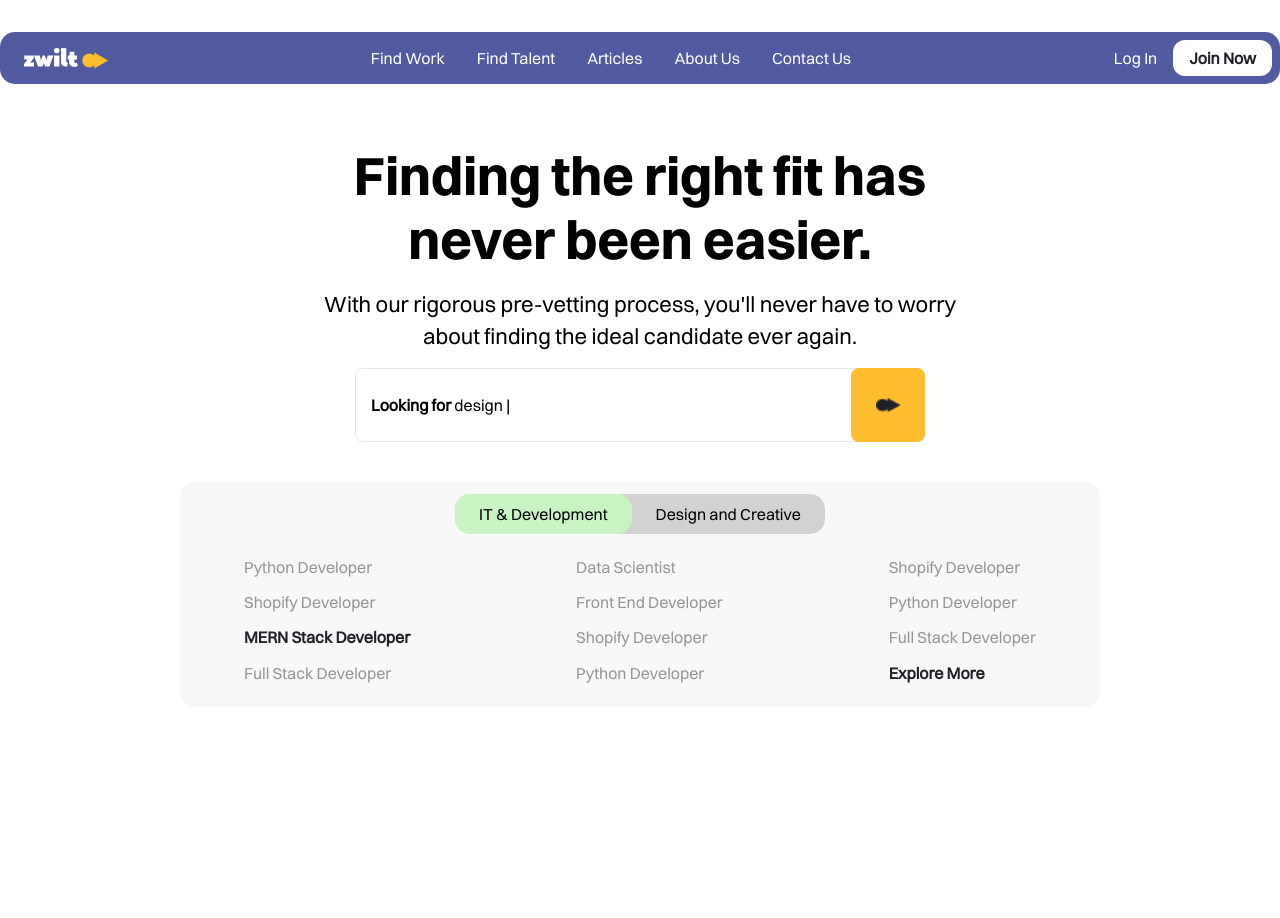
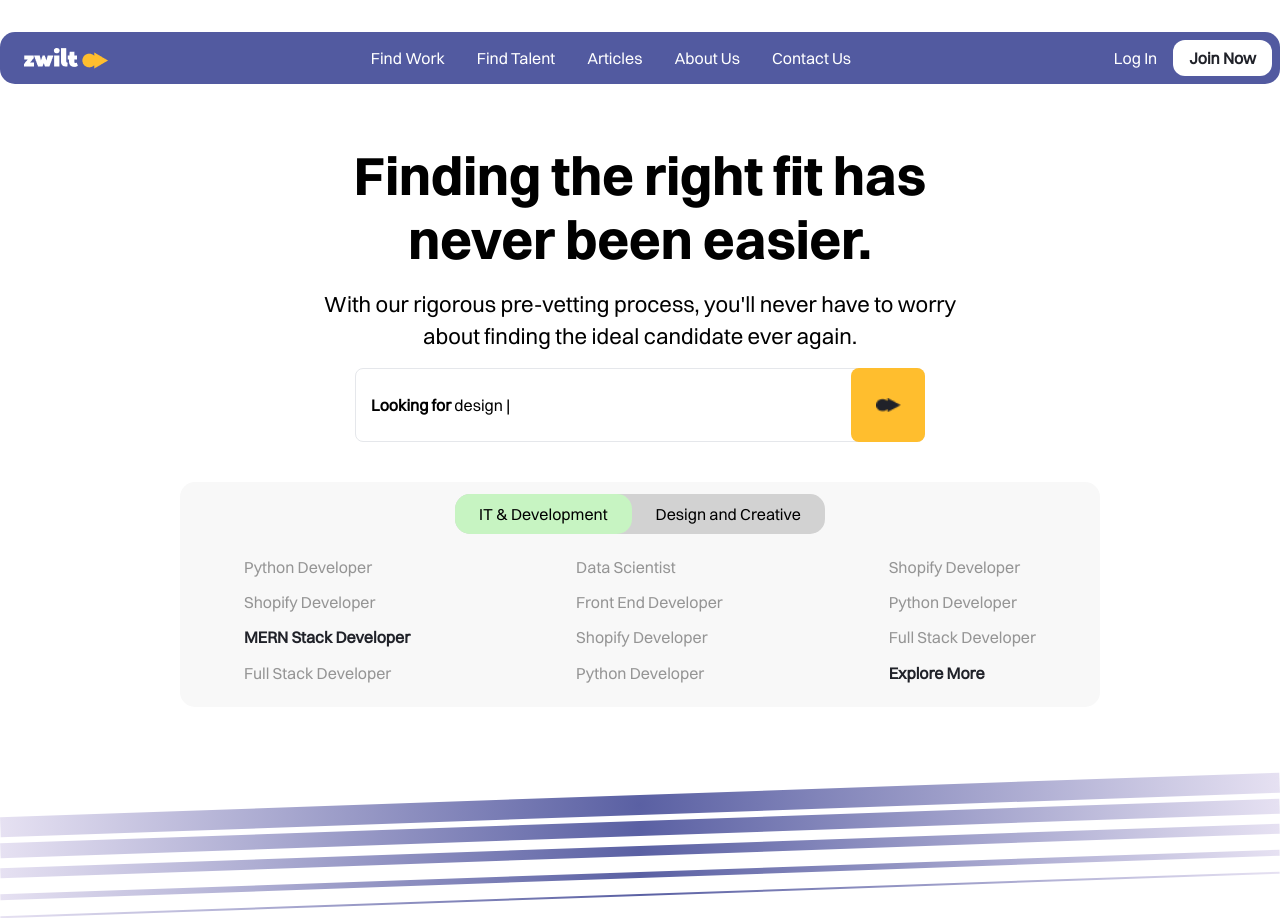
Before and after one commit to bezbrain/Punch-assessment, a React (Vite) app: page / in a window 1280 px wide. Before the commit the page ends 800 px from the top, so only its background shows below. Built offline with nearby package versions, Linux system fonts and the light colour scheme.

Commit message:
Develop hero section lines

```diff
--- a/src/components/hero/hero.tsx
+++ b/src/components/hero/hero.tsx
@@ -2,7 +2,7 @@ import { ChangeEvent, useState } from "react";
 import styled from "styled-components";
 
 import { inputIcon } from "../../assets/images";
-import { HeroBaseCard } from "./";
+import { HeroBaseCard, HeroLines } from "../hero";
 
 const Hero = () => {
   const [isValue, setIsValue] = useState("");
@@ -41,6 +41,7 @@ const Hero = () => {
       </div>
 
       <HeroBaseCard />
+      <HeroLines />
     </HeroWrapper>
   );
 };
--- a/src/components/hero/index.ts
+++ b/src/components/hero/index.ts
@@ -1,4 +1,5 @@
 import Hero from "./hero";
-import HeroBaseCard from "./heroBaseCard";
+import HeroBaseCard from "./others/heroBaseCard";
+import HeroLines from "./others/heroLines";
 
-export { Hero, HeroBaseCard };
+export { Hero, HeroBaseCard, HeroLines };
--- a/src/components/hero/heroBaseCard.tsx
+++ b/src/components/hero/others/heroBaseCard.tsx
@@ -1,11 +1,11 @@
 import { useDispatch, useSelector } from "react-redux";
 import styled from "styled-components";
 
-import { AppDispatch, RootState } from "../../store";
+import { AppDispatch, RootState } from "../../../store";
 import {
   focusDesignAndCreative,
   focusITDev,
-} from "../../management/features/heroSlice";
+} from "../../../management/features/heroSlice";
 
 const HeroBaseCard = () => {
   const { isTIDevelopment } = useSelector(
--- /dev/null
+++ b/src/components/hero/others/heroLines.tsx
@@ -0,0 +1,25 @@
+import styled from "styled-components";
+
+const HeroLines = () => {
+  return (
+    <HeroLinesWrapper className="">
+      <div className="h-[20px] w-full"></div>
+      <div className="h-[15px] w-full mt-[6px]"></div>
+      <div className="h-[10px] w-full mt-[10px]"></div>
+      <div className="h-[6px] w-full mt-[16px]"></div>
+      <div className="h-[2px] w-full mt-[16px]"></div>
+    </HeroLinesWrapper>
+  );
+};
+
+export default HeroLines;
+
+const HeroLinesWrapper = styled.div`
+  margin-top: 5.5rem;
+
+  > div {
+    /* background-color: #5a60a3; */
+    transform: rotate(358deg);
+    background: radial-gradient(circle at center, #5a60a3, #e6e1f2 100%);
+  }
+`;
```
